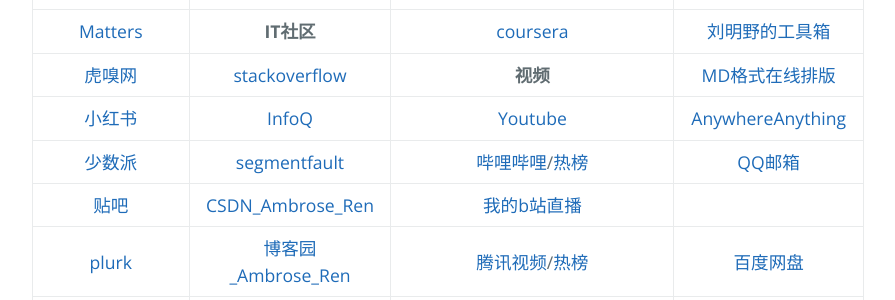
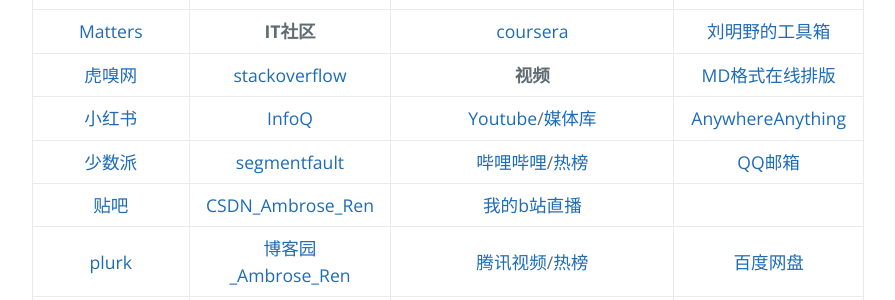
Before and after one commit to AmbroseRen/test, a Jekyll site: the page built from navigation.md, in a window 1280 px wide. Shown: the part 778-1078 px from the top of the page, without its empty margins (192-1087 px from the left). Built offline with Jekyll 4.4.1, drawn with Linux system fonts in a browser that asks for light colours; our own code applies the rules of GitHub Pages for plain Markdown files; the repository's description, which GitHub fills in, is left out.

Commit message:
Update navigation.md

```diff
--- a/navigation.md
+++ b/navigation.md
@@ -17,7 +17,7 @@
 | [Medium](https://medium.com/) | [uid.me](http://uid.me/ren_si1#) | [Khan Academy](https://www.khanacademy.org/) | [在线翻译](https://fanyi.youdao.com/) |
 | [Matters](https://matters.news/) | __IT社区__ | [coursera](https://www.coursera.org/browse/computer-science) | [刘明野的工具箱](https://tool.liumingye.cn/) |
 | [虎嗅网](https://www.huxiu.com/) | [stackoverflow](https://stackoverflow.com/) | __视频__ | [MD格式在线排版](https://md.phodal.com/) |
-| [小红书](https://www.xiaohongshu.com/explore) | [InfoQ](https://www.infoq.cn/) | [Youtube](https://www.youtube.com/) | [AnywhereAnything](http://lackar.com/aa/) |
+| [小红书](https://www.xiaohongshu.com/explore) | [InfoQ](https://www.infoq.cn/) | [Youtube](https://www.youtube.com/)/[媒体库](https://www.youtube.com/feed/library) | [AnywhereAnything](http://lackar.com/aa/) |
 | [少数派](https://sspai.com/) | [segmentfault](https://segmentfault.com/u/ambroseren/users/following) | [哔哩哔哩](https://space.bilibili.com/352834482/fans/follow)/[热榜](https://www.bilibili.com/v/popular/rank/all) | [QQ邮箱](https://mail.qq.com/) |
 | [贴吧](https://tieba.baidu.com/index.html) | [CSDN_Ambrose_Ren](https://blog.csdn.net/Ambrose_Ren) | [我的b站直播](https://live.bilibili.com/22653502) | []() |
 | [plurk](https://www.plurk.com/AmbroseRenCN) | [博客园_Ambrose_Ren](https://www.cnblogs.com/rensi/) | [腾讯视频](https://v.qq.com/biu/u/playlist)/[热榜](https://v.qq.com/biu/ranks/?t=hotsearch) | [百度网盘](https://pan.baidu.com/disk/home) |
```
